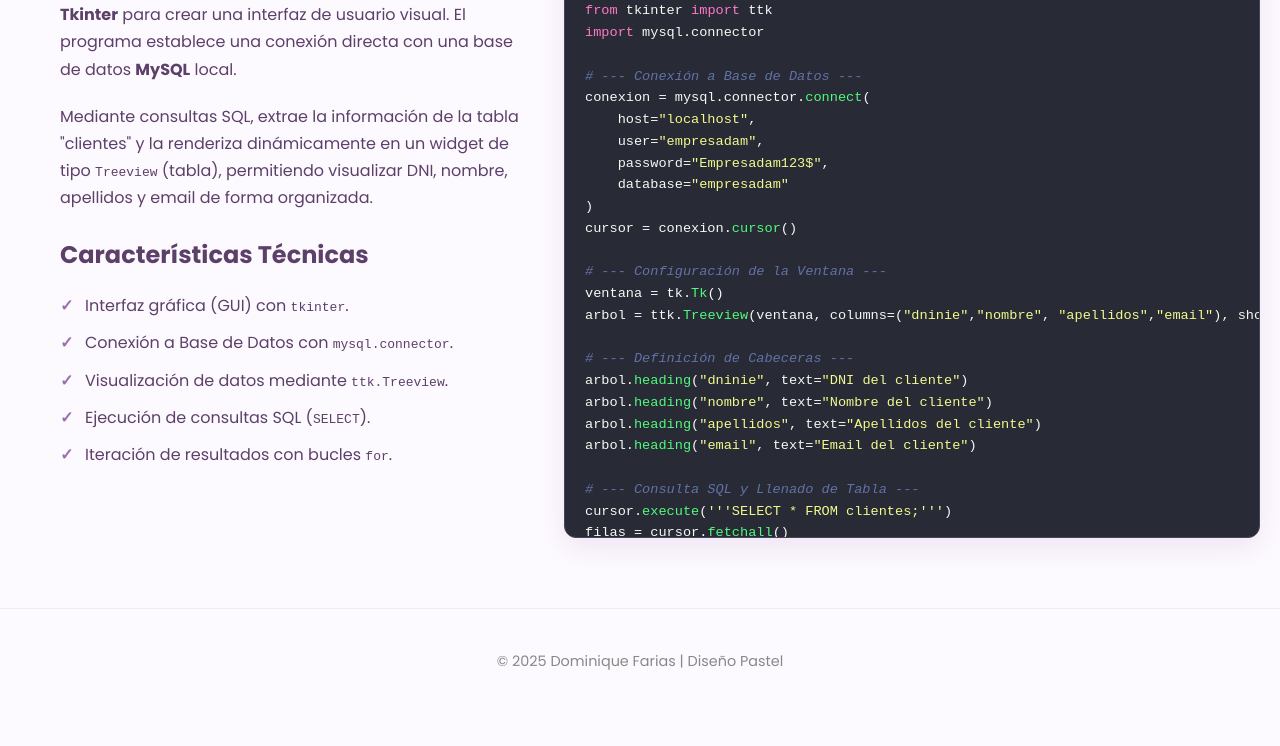
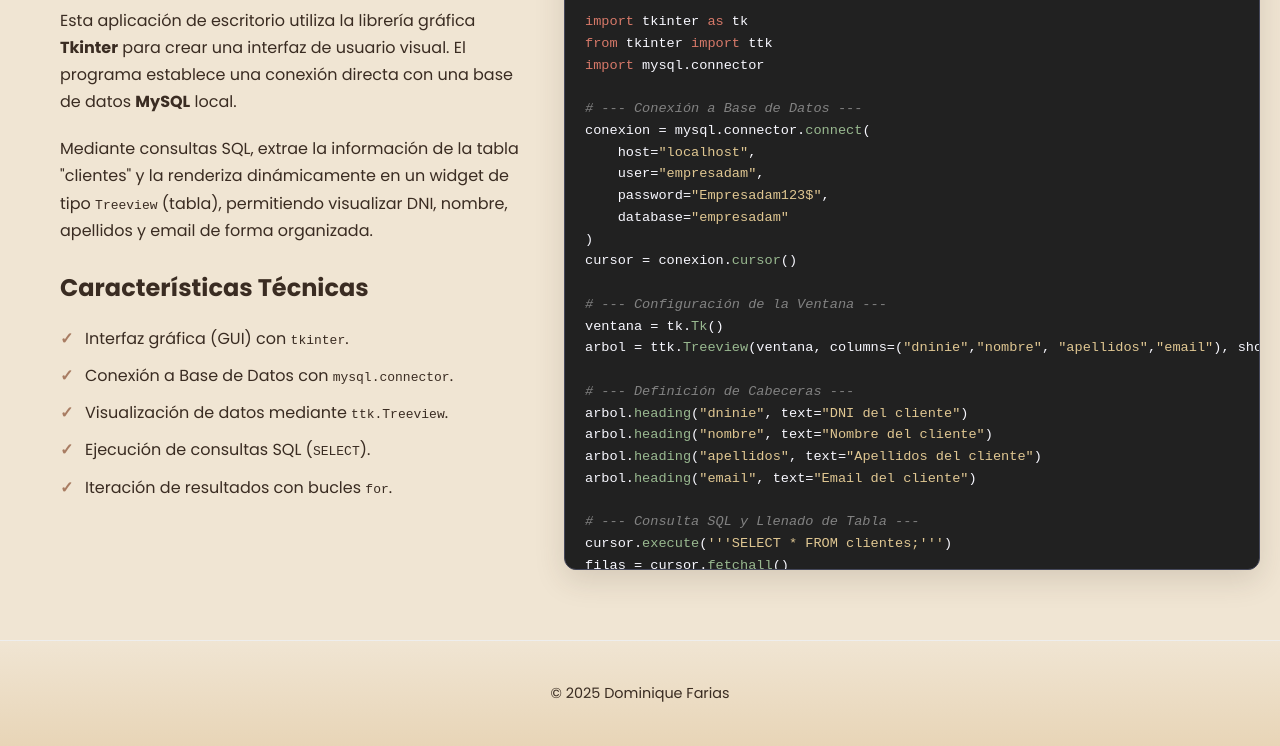
Before and after one commit to dominiquefarias/Portafolio, a plain HTML site: page frankie.html in a window 1280 px wide. Shown: the part 431-1177 px from the top of the page. Before the commit the page ends 1144 px from the top, so only its background shows below. Drawn offline with Linux system fonts and the light colour scheme.

Commit message:
Update styles and colors for new theme

```diff
--- a/frankie.html
+++ b/frankie.html
@@ -14,25 +14,39 @@
         rel="stylesheet">
 
     <style>
-        /* --- Variables de Diseño (Tema Pastel Profesional) --- */
+        /* ---------------------------------------------------- */
+        /* --- Variables de Diseño (Tema Tierra y Naturaleza) --- */
         :root {
-            --bg-body: #fdfaff;
-            --primary-color: #9c6ead;
-            --primary-dark: #5d4069;
-            --accent-color: #e2c2ee;
+            --bg-body: #F0E5D3;
+            /* Fondo Pergamino claro */
+            --primary-color: #A87C62;
+            /* Marrón Terracota (Botones/Acentos) */
+            --primary-dark: #3A2C22;
+            /* Marrón Oscuro (Textos) */
+            --accent-color: #8DC36E;
+            /* Verde (Acento fresco) */
             --glass-bg: rgba(255, 255, 255, 0.9);
-            --shadow-card: 0 10px 30px rgba(156, 110, 173, 0.15);
-            --gradient-text: linear-gradient(135deg, #9c6ead 0%, #d48fc4 100%);
+            --shadow-card: 0 10px 30px rgba(58, 44, 34, 0.15);
+            /* Sombra suave marrón */
+            --gradient-text: linear-gradient(135deg, var(--primary-color) 0%, var(--accent-color) 100%);
+            /* Degradado Marrón a Verde */
+            --white: #ffffff;
 
-            /* Colores de Sintaxis de Código (Tema Pastel Dark) */
-            --code-bg: #282a36;
-            --code-text: #f8f8f2;
-            --code-comment: #6272a4;
-            --code-purple: #bd93f9;
-            --code-pink: #ff79c6;
-            --code-green: #50fa7b;
-            --code-yellow: #f1fa8c;
-            --code-orange: #ffb86c;
+            /* Colores de Sintaxis de Código (Tema Oscuro Tierra) */
+            --code-bg: #212121;
+            /* Fondo oscuro profundo */
+            --code-text: #f8f8ff;
+            /* Texto claro */
+            --code-comment: #828282;
+            /* Gris suave */
+            --code-keyword: #D77969;
+            /* Terracota para palabras clave */
+            --code-func: #99B990;
+            /* Verde Salvia para funciones */
+            --code-string: #E0C792;
+            /* Oro Suave para textos */
+            --code-number: #A5A5C7;
+            /* Lila sutil para números */
         }
 
         * {
@@ -70,9 +84,13 @@
             font-weight: 600;
         }
 
+        /* --- LOGO AUMENTADO --- */
         .nav-logo {
-            width: 40px;
-            height: 40px;
+            width: 75px;
+            /* Aumentado a 75px */
+            height: 75px;
+            /* Aumentado a 75px */
+            object-fit: contain;
             transition: transform 0.3s ease;
         }
 
@@ -83,9 +101,11 @@
         .btn-back {
             padding: 8px 20px;
             border: 2px solid var(--accent-color);
+            /* Borde verde */
             border-radius: 20px;
             text-decoration: none;
             color: var(--primary-color);
+            /* Texto marrón */
             font-weight: 500;
             font-size: 0.9rem;
             transition: all 0.3s;
@@ -104,7 +124,8 @@
 
         .project-tag {
             display: inline-block;
-            background: #f3e6f5;
+            background: #e8d5b7;
+            /* Tono del pergamino ligeramente más oscuro */
             color: var(--primary-color);
             padding: 5px 15px;
             border-radius: 50px;
@@ -113,6 +134,7 @@
             margin-bottom: 15px;
             text-transform: uppercase;
             letter-spacing: 1px;
+            border: 1px solid var(--primary-color);
         }
 
         header h1 {
@@ -141,7 +163,7 @@
             border-radius: 20px;
             box-shadow: var(--shadow-card);
             margin-bottom: 30px;
-            border: 4px solid white;
+            border: 4px solid var(--white);
         }
 
         h3 {
@@ -168,6 +190,7 @@
         ul.features li::before {
             content: "✓";
             color: var(--primary-color);
+            /* Marrón */
             position: absolute;
             left: 0;
             font-weight: bold;
@@ -238,20 +261,20 @@
         }
 
         .c-func {
-            color: var(--code-green);
+            color: var(--code-func);
         }
 
         .c-keyword {
-            color: var(--code-pink);
+            color: var(--code-keyword);
             font-weight: 500;
         }
 
         .c-string {
-            color: var(--code-yellow);
+            color: var(--code-string);
         }
 
         .c-number {
-            color: var(--code-purple);
+            color: var(--code-number);
         }
 
         .c-var {
@@ -268,8 +291,9 @@
             text-align: center;
             padding: 40px;
             margin-top: 50px;
+            background: linear-gradient(to top, #E8D5B7, #F0E5D3);
             border-top: 1px solid #eee;
-            color: #888;
+            color: var(--primary-dark);
             font-size: 0.9rem;
         }
 
@@ -376,7 +400,7 @@ ventana.<span class="c-func">mainloop</span>()
     </div>
 
     <footer>
-        © 2025 Dominique Farias | Diseño Pastel
+        © 2025 Dominique Farias
     </footer>
 </body>
 
```
